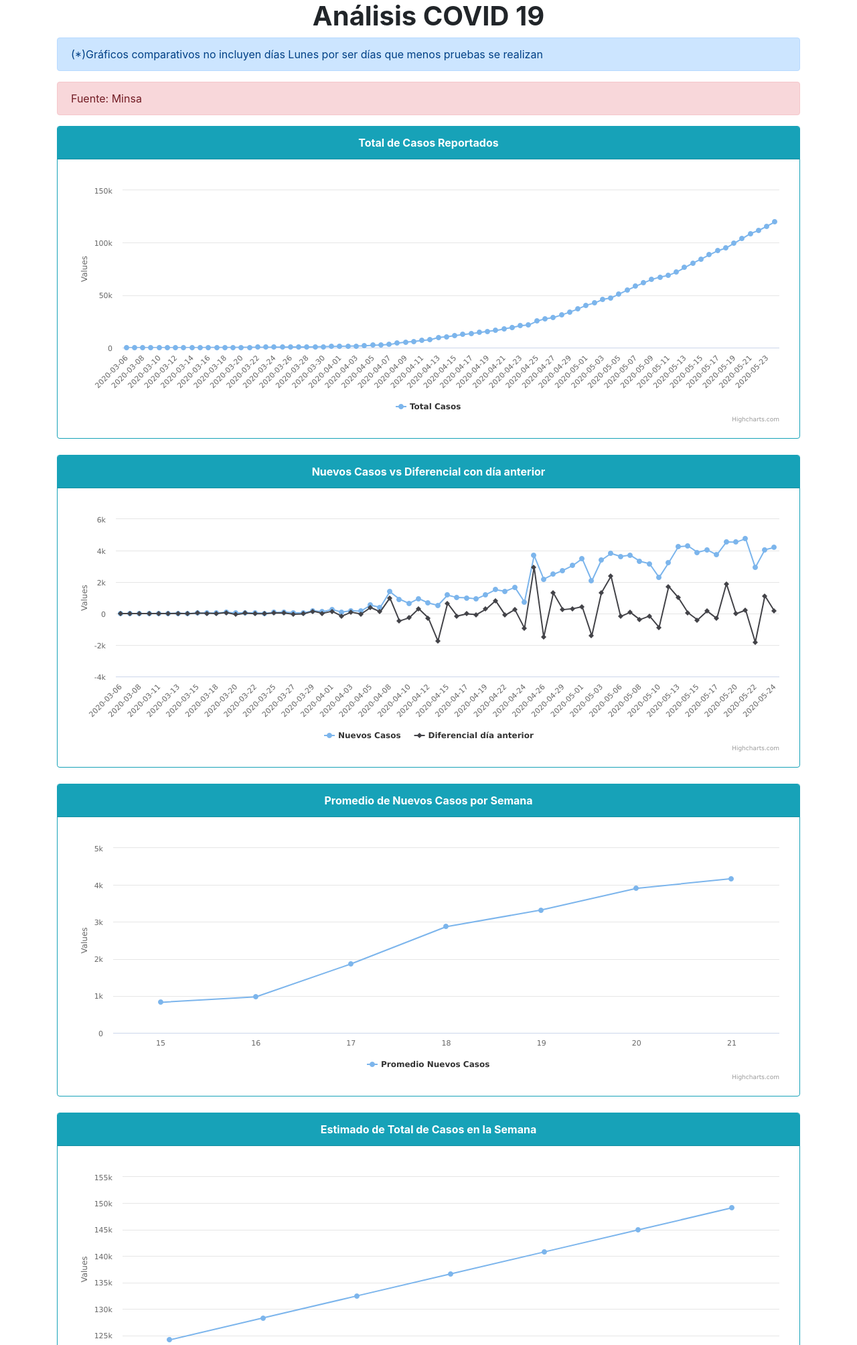
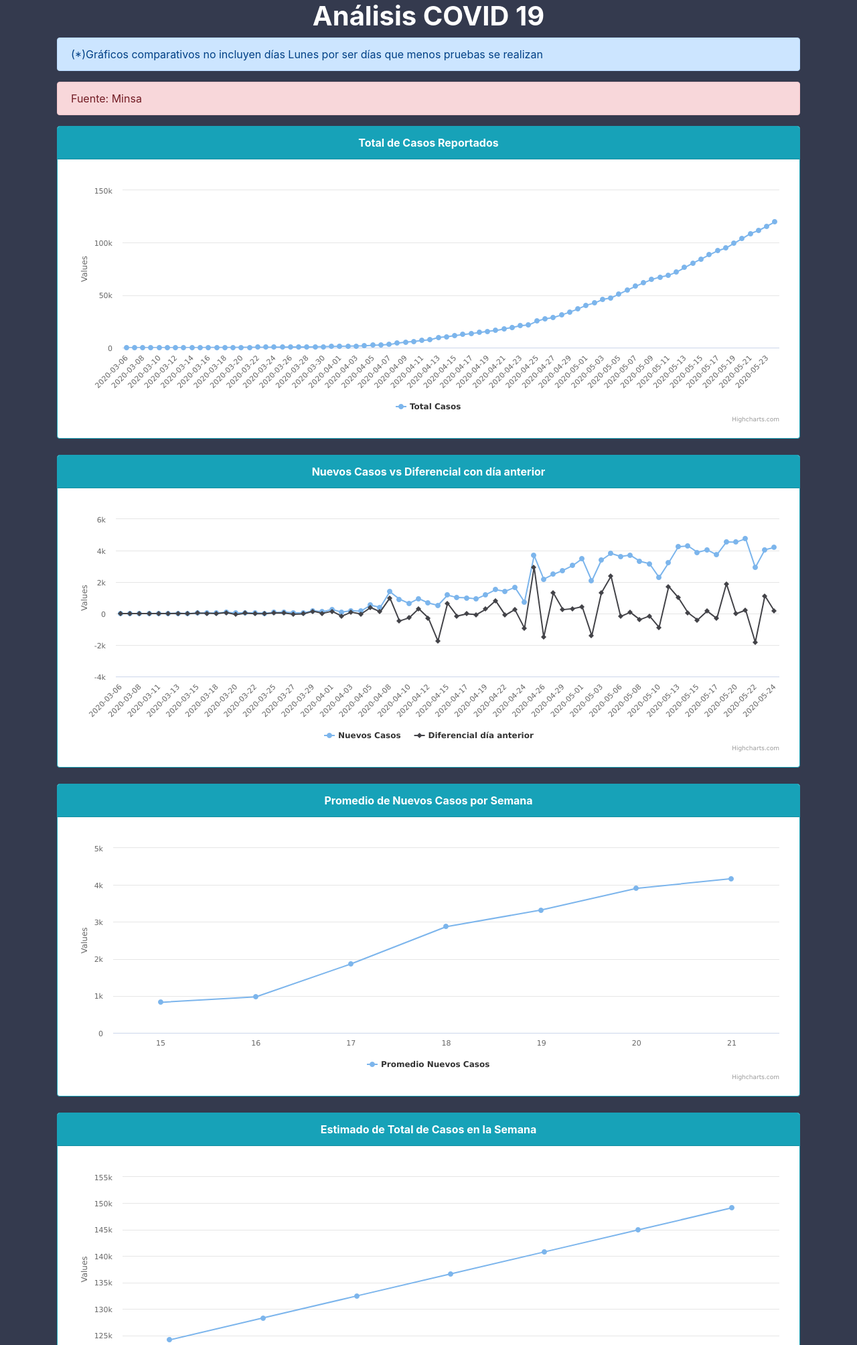
Before and after one commit to juan-salvador/data-analysis-covid, a PHP site: page / in a window 1280 px wide. Shown: the top 2008 px of the page at 67% size. Run offline with PHP 8.4, Linux system fonts and the light colour scheme.

Commit message:
feat(background):Update background color

```diff
--- a/app/index.php
+++ b/app/index.php
@@ -72,9 +72,9 @@
     <script type="text/javascript" src="/js/themes/gray.js"></script>
     <title>Análisis Datos COVID en Perú</title>
   </head>
-  <body>
+  <body style="background-color: #343a4e;">
     <div class="container">
-        <h1 class="text-center font-weight-bold">Análisis COVID 19</h1>
+        <h1 class="text-center font-weight-bold" style="color: white;">Análisis COVID 19</h1>
         <div class="alert alert-primary" role="alert">
             (*)Gráficos comparativos no incluyen días Lunes por ser días que menos pruebas se realizan
         </div>
```
